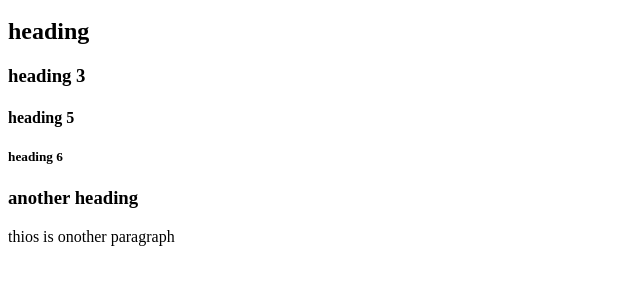
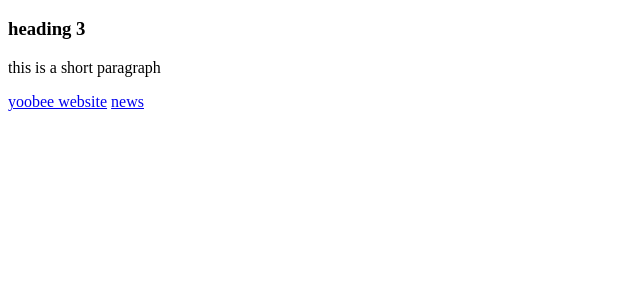
Before and after one commit to Ktanafu/project1, a plain HTML site: page project1/index.html in a window 1280 px wide. Shown: the part 48-332 px from the top of the page, without its empty margins (0-640 px from the left). Drawn offline with Linux system fonts and the light colour scheme.

Commit message:
attributes added

```diff
--- a/project1/index.html
+++ b/project1/index.html
@@ -1,10 +1,5 @@
-<h1>homepage </h1>
-<h2>heading</h2>
+<h1>homepage</h1>
 <h3>heading 3</h3>
-<h4>heading 5</h4>
-<h5>heading 6 </h5>
-<section>
-    <h3>another heading</h3>
-    <p>thios is onother paragraph</p>
-
-</section>
+<p>this is a short paragraph</p>
+<a href="https://www.yoobee.ac.nz/">yoobee website</a>
+<a href="https://www.nzherald.co.nz/">news</a>
```
